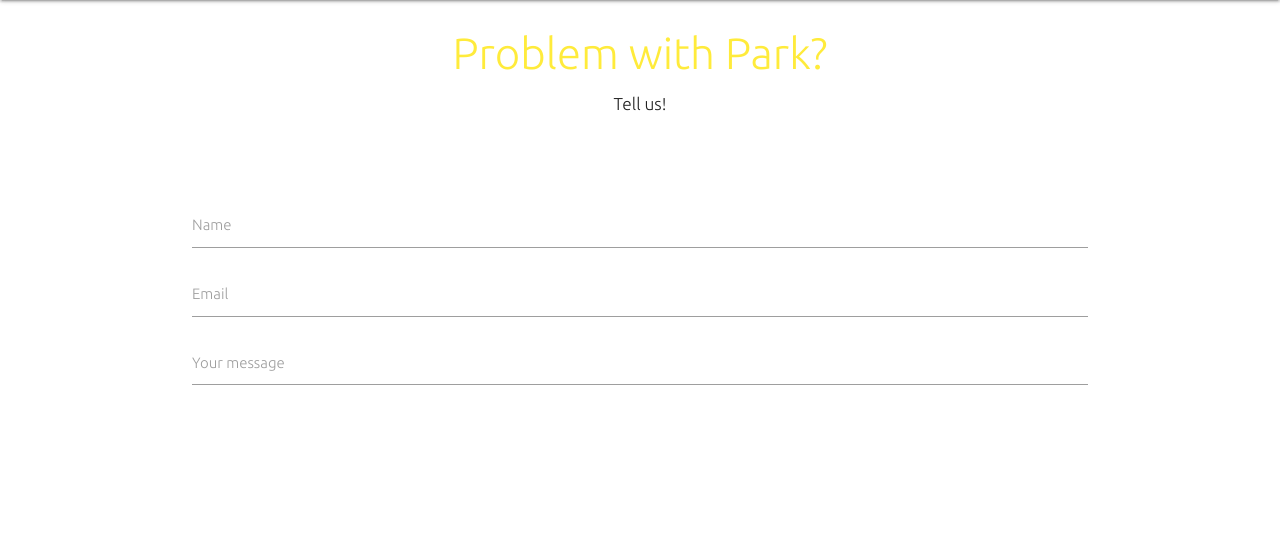
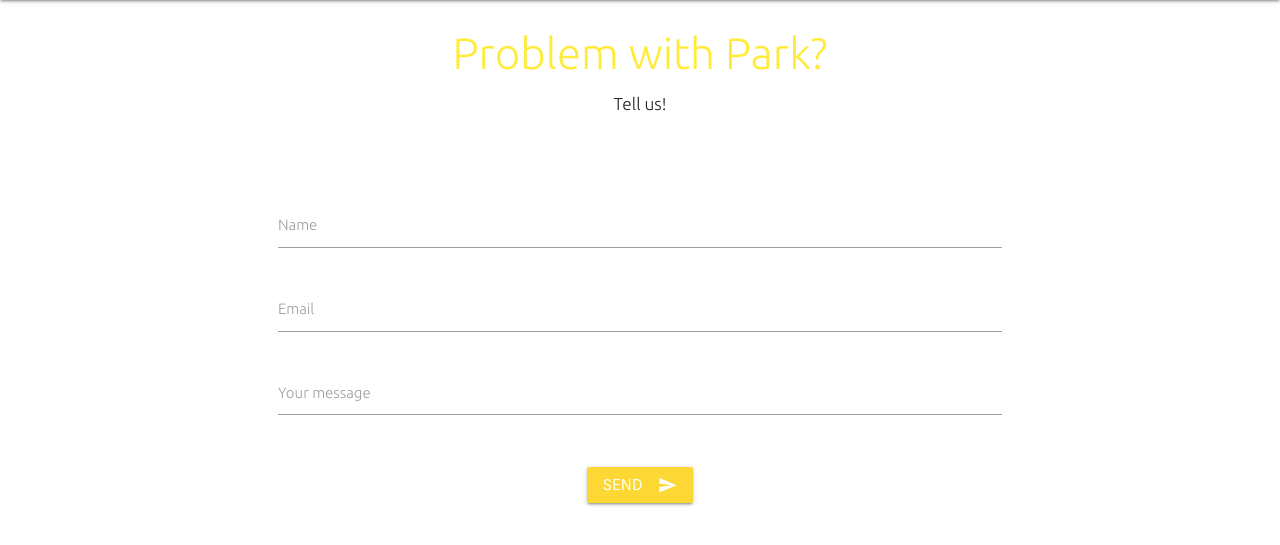
Before and after one commit to Margkoss/Park, a PHP site: page /report in a window 1280 px wide. Shown: the part 64-609 px from the top of the page. Run offline with PHP 8.4, Linux system fonts and the light colour scheme.

Commit message:
report page with email sending capabillity

```diff
--- a/css/report.css
+++ b/css/report.css
@@ -5,6 +5,7 @@ h3{
 h6{
     animation: fadeIN 4s ease-in-out forwards;
 }
+
 
 
 
--- /dev/null
+++ b/js/ajax-email.js
@@ -0,0 +1,49 @@
+//Get all the form elemetns
+sub = document.getElementById('email-submit');
+fullName = document.getElementById('fullName');
+email = document.getElementById('email');
+message = document.getElementById('message');
+
+
+//Event listener for submit button
+sub.onclick = (event)=>{
+    event.preventDefault();
+
+    //Check for empty field
+    if(fullName.value == "" || email.value==""){
+        M.toast({html:"Can't send anonymus email",classes:"rounded"});
+        return ;
+    }
+    if(message.value == ""){
+        M.toast({html:"Can't send empty email",classes:"rounded"});
+        return;
+    }
+
+    var xhr = new XMLHttpRequest();
+    var formData = new FormData();
+
+    //Append the paramaters to the ajax request
+    formData.append("name",fullName.value);
+    formData.append("email",email.value);
+    formData.append("message",message.value);
+    formData.append("submit","true");
+
+    xhr.open("POST","../include_files/send_Email.inc.php",true);
+    xhr.send(formData);
+
+    xhr.onload = ()=>{
+
+        if(xhr.status == 200){
+            if(xhr.responseText == "FATAL"){
+                M.toast({html:"You need to enter information first",classes:"rounded"});
+                return ;
+            }
+            M.toast({html:"Message set! Thanks for the feedback",classes:"rounded"});
+            fullName.value = "";
+            email.value = "";
+            message.value = ""
+        }
+
+    }
+
+}
--- a/report/index.php
+++ b/report/index.php
@@ -10,21 +10,30 @@
         <h6>Tell us!</h6>
     </div>
     <br><br>
+    <div class="row">
         <div class="container">
             <div class="form-container">
-            <form action="../include_files/sendEmail.inc.php"></form>
-            <div class="input-field">
-                <input id="name" name="name" type="text">
-                <label for="name">Name</label>
+                <form action="../include_files/send_Email.inc.php">
+                    <div class="input-field col s10 offset-s1">
+                        <input id="fullName" name="fullName" type="text">
+                        <label for="fullName">Name</label>
                     </div>
-            <div class="input-field">
+                    <div class="input-field col s10 offset-s1">
                         <input id="email" name="email" type="email">
                         <label for="email">Email</label>
                     </div>
-            <div class="input-field">
+                    <div class="input-field col s10 offset-s1">
                         <textarea id="message" class="materialize-textarea"></textarea>
                         <label for="message">Your message</label>
                     </div>
+                </form>
             </div>
         </div>
+    </div>
+    <div class="input-field center-align">
+        <button id="email-submit" class="btn waves-effect waves-light yellow darken-1" type="submit" name="action">
+        Send<i class="material-icons right">send</i>
+        </button>
+    </div>
+    <script src="../js/ajax-email.js"></script>
 </body>
```
Also changed, not shown: include_files/send_Email.inc.php (+7 -2 lines). Lines whose indentation alone changed are shown as unchanged.
